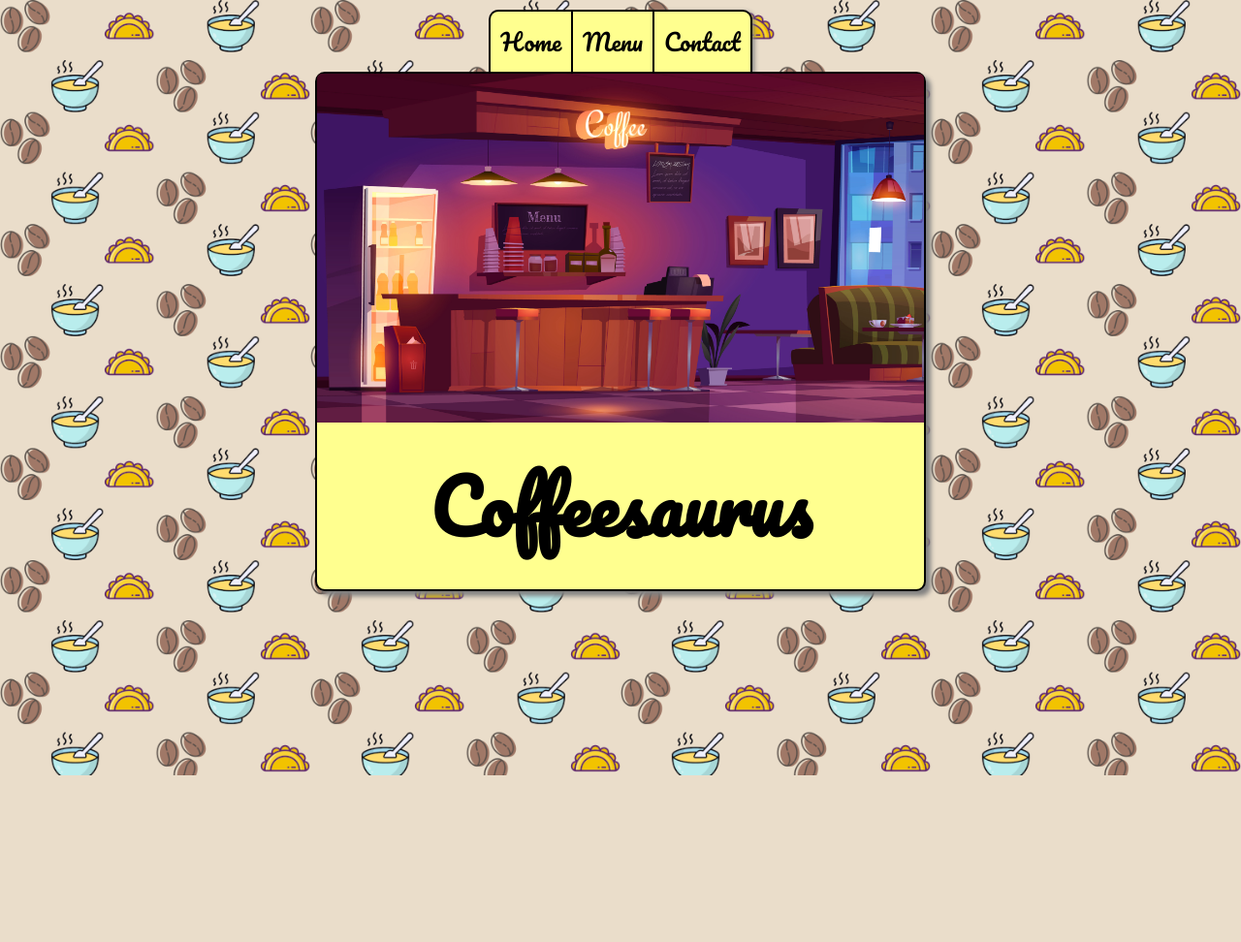
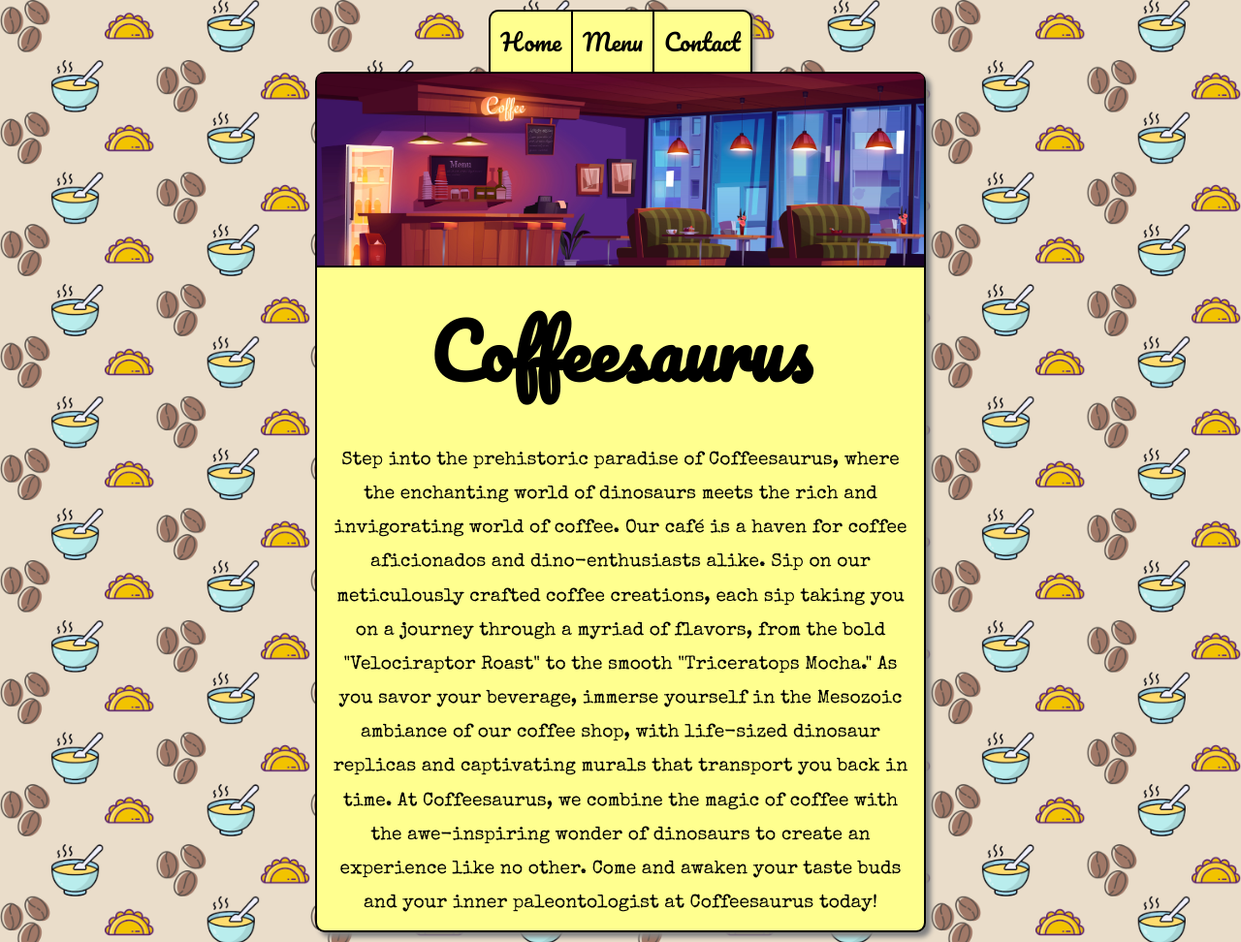
Before and after one commit to MonoDG/restaurant-page, a website built with webpack: page dist/index.html in a window 1280 px wide. Shown: the whole page at 97% size. Before the commit the page ends 800 px from the top, so only its background shows below. Built offline with nearby package versions, Linux system fonts and the light colour scheme.

Commit message:
Add Home text content and shortened hero image height

```diff
--- a/src/style.css
+++ b/src/style.css
@@ -1,5 +1,5 @@
 @import url('https://fonts.googleapis.com/css?family=Pacifico&display=swap');
-/* @import url('https://fonts.googleapis.com/css?family=Dancing+Script&display=swap'); */
+@import url('https://fonts.googleapis.com/css?family=Special+Elite&display=swap');
 
 * {
   margin: 0;
@@ -80,11 +80,12 @@ body,
 }
 
 .hero-image {
-  height: 45vh;
+  height: 25vh;
   background-image: url(./3395.jpg);
   background-size: cover;
   border-top-left-radius: 5px;
   border-top-right-radius: 5px;
+  border-bottom: 2px solid black;
 }
 
 .hero-text {
@@ -93,6 +94,15 @@ body,
   font-size: 4rem;
 }
 
+.home-content {
+  text-align: center;
+  padding: 10px;
+  display: flex;
+  font-family: "Special Elite", serif;
+  font-size: 1.2rem;
+  line-height: 3ch;
+}
+
 @media only screen and (max-width: 500px) {
   .main-content {
     border-radius: 0;
```
Also changed, not shown: dist/index.html, dist/main.js.
